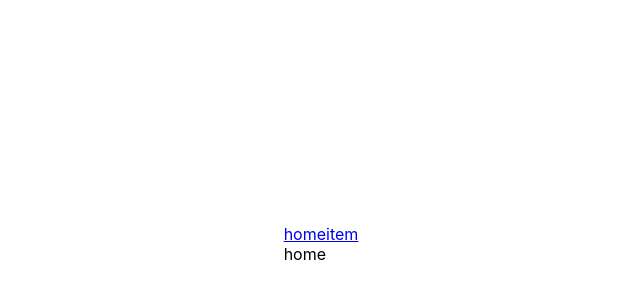
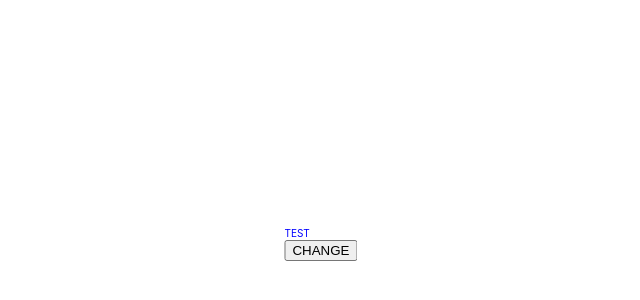
Before and after one commit to Sweet-Pumpkin/practice-create-react-app, a React (Create React App) app: page / in a window 1280 px wide. Shown: the part 156-456 px from the top of the page, without its empty margins (319-959 px from the left). Built offline with nearby package versions, Linux system fonts and the light colour scheme.

Commit message:
feat: Practice styled-components

```diff
--- a/src/index.jsx
+++ b/src/index.jsx
@@ -2,7 +2,7 @@ import React from 'react';
 import ReactDOM from 'react-dom/client';
 import './index.css';
 // import Practice from './googlemaps/Maps';
-import Practice from './parameter/Parameter';
+import Practice from './styled-components/Test';
 // import Mocking from './practice/220518/Mocking';
 // import Counter from './features/counter/Counter';
 // import Counter2 from './practice/220518/Counter2';
--- /dev/null
+++ b/src/styled-components/Test.jsx
@@ -0,0 +1,20 @@
+// react
+import React, { useState } from 'react';
+// style
+import { TestStyle } from './TestStyle';
+
+export default function Test() {
+
+  const [colorState, setColorState] = useState(false)
+
+  return (
+    <TestStyle colorState={colorState}>
+      <div className="title">
+        TEST
+      </div>
+      <button onClick={() => setColorState(prev => !prev)}>
+        CHANGE
+      </button>
+    </TestStyle>
+  )
+}
--- /dev/null
+++ b/src/styled-components/TestStyle.js
@@ -0,0 +1,10 @@
+// styled components
+import styled from "styled-components";
+
+export const TestStyle = styled.div`
+  .title {
+    font-size: ${props => props.colorState ? "50px" : "10px"};
+    color: ${props => props.colorState ? "red" : "blue"};
+    transition: 1s;
+  }
+`
```
